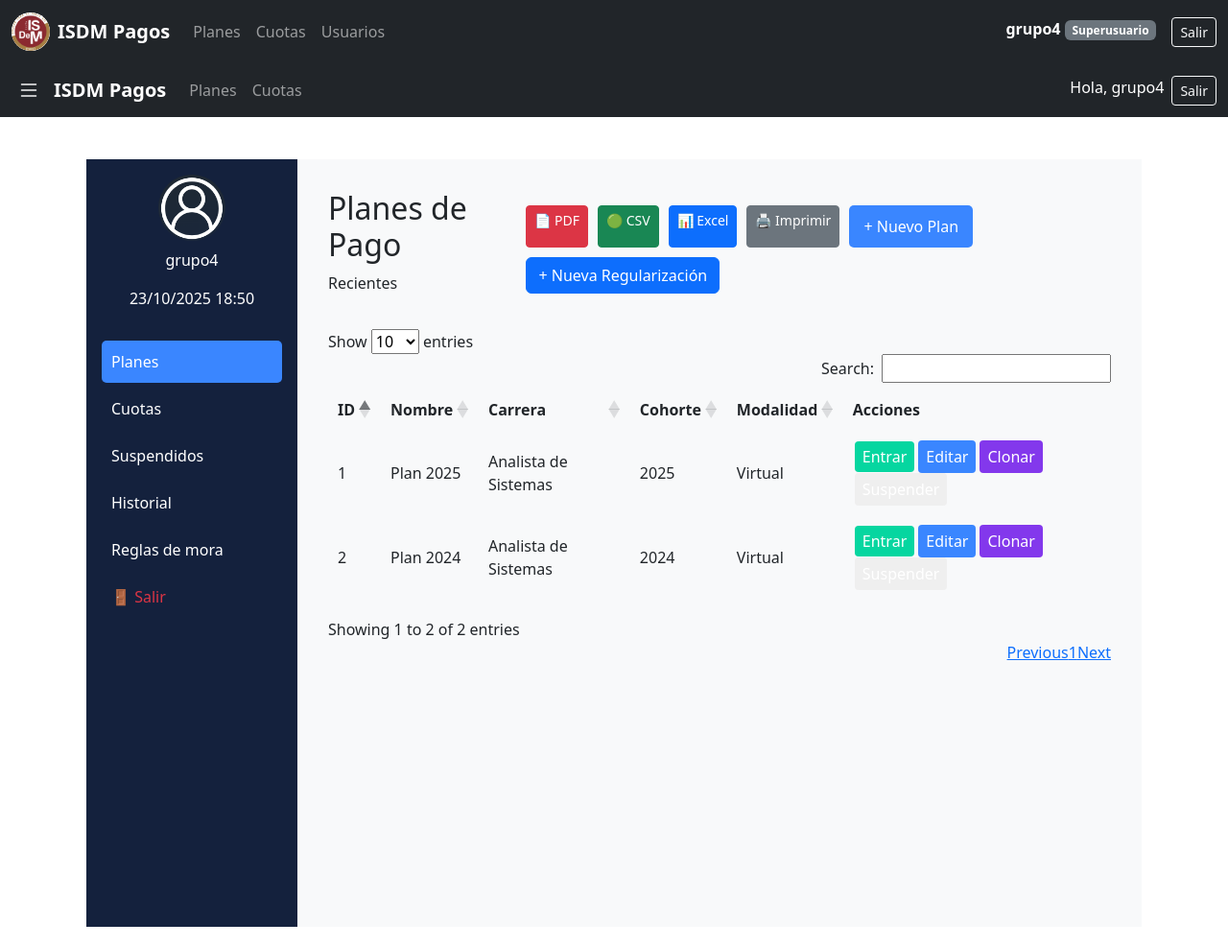
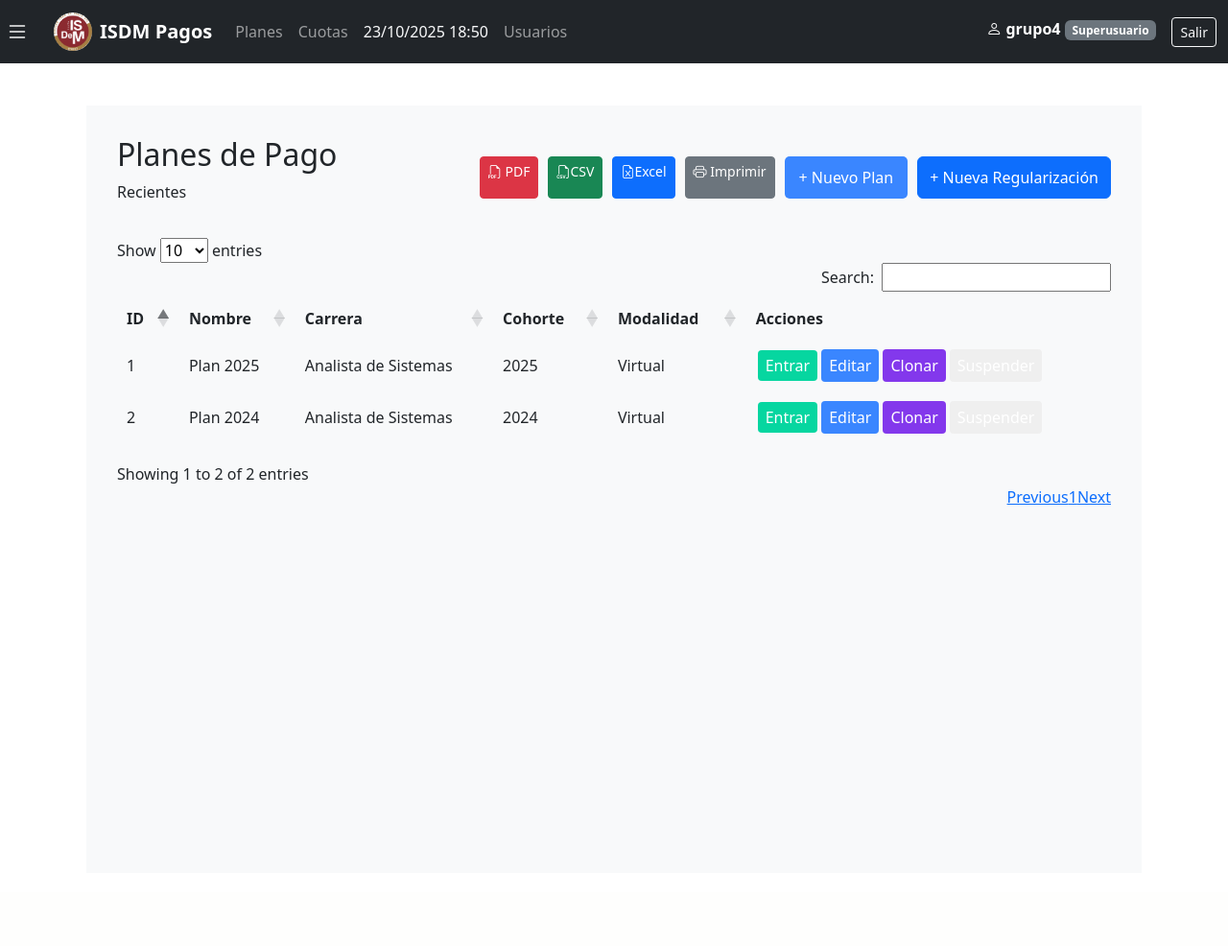
Before and after one commit to JuanPabloSch/Taller-de-Programacion, a Django app: page /planes/ in a window 1280 px wide. Shown: the whole page at 96% size. After the commit the page ends 526 px from the top, so only its background shows below. Run offline with Django 5.2, Linux system fonts and the light colour scheme; a user stored in the database is signed in; data comes from the database, SQL or seed files in the repository; both versions use the stored data as it was after the commit; some libraries are stand-ins or nearby versions.

Commit message:
iconografia, saque la navbar duplicada y la navbar estatica

```diff
--- a/planes_pago/templates/base.html
+++ b/planes_pago/templates/base.html
@@ -98,6 +98,9 @@
 <body>
     <!-- NAVBAR -->
     <nav class="navbar navbar-expand-lg navbar-dark bg-dark">
+      <button class="btn-toggle me-2" id="toggleSidebar">
+        <i class="bi bi-list"></i>
+      </button>
         <div class="container-fluid">
             <a class="navbar-brand" href="{% url 'home' %}">
                 <img src="{% static 'img/logo.png' %}" alt="ISDM Logo" class="navbar-logo">
@@ -112,6 +115,9 @@
                 {% if user.is_authenticated %}
                     <li class="nav-item"><a class="nav-link" href="{% url 'planes_list' %}">Planes</a></li>
                     <li class="nav-item"><a class="nav-link" href="{% url 'cuotas_list' %}">Cuotas</a></li>
+                    <li class="nav-item">
+                      <span class="nav-link disabled text-light">{% now "d/m/Y H:i" %}</span>
+                    </li>
                     {% if user|has_group:"Administrador" %}
                     <li class="nav-item"><a class="nav-link" href="{% url 'gestionar_usuarios' %}">Usuarios</a></li>
                     {% endif %}
@@ -122,6 +128,7 @@
                     {% user_role user as rol %}
                     <li class="nav-item">
                         <span class="navbar-text text-white me-3">
+                            <i class="bi bi-person"></i>
                             <strong>{{ user.username }}</strong>
                             <span class="badge bg-secondary">{{ rol }}</span>
                         </span>
@@ -141,62 +148,18 @@
         </div>
     </nav>
 
-  <!-- === NAVBAR SUPERIOR === -->
-  <nav class="navbar navbar-expand-lg navbar-dark bg-dark">
-    <div class="container-fluid">
-
-      <!-- Botón de menú lateral -->
-      <button class="btn-toggle me-2" id="toggleSidebar">
-        <i class="bi bi-list"></i>
-      </button>
-
-      <a class="navbar-brand" href="{% url 'home' %}">ISDM Pagos</a>
-
-      <button class="navbar-toggler" type="button" data-bs-toggle="collapse" data-bs-target="#nav"
-              aria-controls="nav" aria-expanded="false" aria-label="Menú">
-        <span class="navbar-toggler-icon"></span>
-      </button>
-
-      <div id="nav" class="collapse navbar-collapse">
-        <ul class="navbar-nav me-auto">
-          {% if user.is_authenticated %}
-            <li class="nav-item"><a class="nav-link" href="{% url 'planes_list' %}">Planes</a></li>
-            <li class="nav-item"><a class="nav-link" href="{% url 'cuotas_list' %}">Cuotas</a></li>
-          {% endif %}
-        </ul>
-
-        <ul class="navbar-nav ms-auto">
-          {% if user.is_authenticated %}
-            <li class="nav-item">
-              <span class="navbar-text text-white me-2">Hola, {{ user.username }}</span>
-            </li>
-            <li class="nav-item">
-              <form method="post" action="{% url 'logout' %}" style="display:inline">
-                {% csrf_token %}
-                <button type="submit" class="btn btn-outline-light btn-sm">Salir</button>
-              </form>
-            </li>
-          {% else %}
-            <li class="nav-item"><a class="nav-link" href="{% url 'login' %}">Ingresar</a></li>
-            <li class="nav-item"><a class="nav-link" href="{% url 'registro' %}">Registrarse</a></li>
-          {% endif %}
-        </ul>
-      </div>
-    </div>
-  </nav>
-
   <!-- === SIDEBAR === -->
   <nav id="sidebar">
     <div class="p-3 text-white fw-bold border-bottom">Menú</div>
     <ul class="nav flex-column">
+      <br>
+      <br>
       <li class="nav-item"><a class="nav-link" href="{% url 'home' %}"><i class="bi bi-house"></i> Inicio</a></li>
       {% if user.is_authenticated %}
         <li class="nav-item"><a class="nav-link" href="{% url 'planes_list' %}"><i class="bi bi-file-earmark-text"></i> Planes activos</a></li>
         <li class="nav-item"><a class="nav-link" href="{% url 'cuotas_list' %}"><i class="bi bi-cash-stack"></i> Cuotas</a></li>
-        <li class="nav-item"><a class="nav-link" href="{% url 'planes_suspendidos' %}"><i class="bi bi-cash-stack"></i> Planes Suspendidos/desactivados</a></li>
+        <li class="nav-item"><a class="nav-link" href="{% url 'planes_suspendidos' %}"><i class="bi bi-file-earmark-text"></i> Planes Suspendidos/desactivados</a></li>
       {% endif %}
-      <li class="nav-item"><a class="nav-link" href="#"><i class="bi bi-gear"></i> Configuración</a></li>
-      <li class="nav-item"><a class="nav-link" href="#"><i class="bi bi-info-circle"></i> Ayuda</a></li>
     </ul>
   </nav>
 
--- a/planes_pago/templates/planes_list.html
+++ b/planes_pago/templates/planes_list.html
@@ -247,26 +247,6 @@
 
 {% block content %}
 <div class="layout">
-    <!-- SIDEBAR -->
-    <aside class="sidebar">
-        <div class="user-info">
-            <img src="{% static 'img/tipito.png' %}" alt="admin">
-            <p>{{ user.username }}</p>
-            <p>{% now "d/m/Y H:i" %}</p>
-        </div>
-        <nav>
-            <a href="{% url 'planes_list' %}" class="{% if request.resolver_match.url_name == 'planes_list' %}active{% endif %}">Planes</a>
-            <a href="{% url 'cuotas_list' %}" class="{% if request.resolver_match.url_name == 'cuotas_list' %}active{% endif %}">Cuotas</a>
-            <a href="{% url 'planes_suspendidos' %}"
-            class="{% if request.resolver_match.url_name == 'planes_suspendidos' %}active{% endif %}">
-            Suspendidos
-            </a>
-            <a href="#" class="">Historial</a>
-            <a href="#" class="">Reglas de mora</a>
-            <a href="{% url 'logout' %}" class="text-danger">🚪 Salir</a>
-        </nav>
-    </aside>
-
     <!-- MAIN -->
     <main class="main-content">
         <header class="page-head">
@@ -275,10 +255,10 @@
                 <p>Recientes</p>
             </div>
             <div class="actions">
-                <a href="{% url 'exportar_planes_pdf' %}" class="btn btn-danger btn-sm">📄 PDF</a>
-                <a href="{% url 'exportar_planes_csv' %}" class="btn btn-success btn-sm">🟢 CSV</a>
-                <a href="{% url 'exportar_planes_excel' %}" class="btn btn-primary btn-sm">📊 Excel</a>
-                <a href="{% url 'imprimir_planes' %}" target="_blank" class="btn btn-secondary btn-sm">🖨 Imprimir</a>
+                <a href="{% url 'exportar_planes_pdf' %}" class="btn btn-danger btn-sm"><i class="bi bi-filetype-pdf"></i> PDF</a>
+                <a href="{% url 'exportar_planes_csv' %}" class="btn btn-success btn-sm"><i class="bi bi-filetype-csv"></i>CSV</a>
+                <a href="{% url 'exportar_planes_excel' %}" class="btn btn-primary btn-sm"><i class="bi bi-file-earmark-excel"></i>Excel</a>
+                <a href="{% url 'imprimir_planes' %}" target="_blank" class="btn btn-secondary btn-sm"><i class="bi bi-printer"></i> Imprimir</a>
                 {% if user|is_in_groups:"Administrador,Tesorero" %}
                 <button id="btnNuevo" class="btn-new">+ Nuevo Plan</button>
                  <button type="button" class="btn btn-primary" data-bs-toggle="modal" data-bs-target="#regularizacionModal">+ Nueva Regularización</button>
@@ -366,7 +346,7 @@
                     </div>
                 </div>
 
-                <div class="tab-pane fade" id="estructura" role="tabpanel" aria-labelledby="estructura-tab">>
+                <div class="tab-pane fade" id="estructura" role="tabpanel" aria-labelledby="estructura-tab">
                         <h5 class="card-title">Configuración de Estructura</h5>
                         {{ estructura_form.as_p }}
                         <div class="d-flex justify-content-between mt-4">
```
Also changed, not shown: db.sqlite3.
